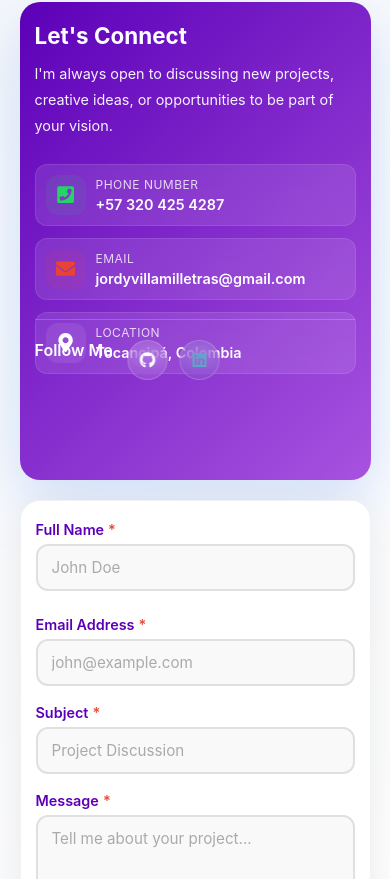
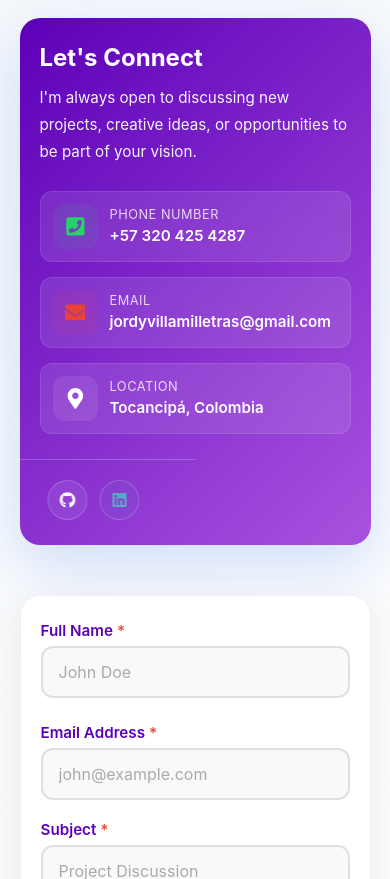
Before and after one commit to JordyVillamil/JordyVillamil.github.io, a React (Vite) app: page / in a window 390 px wide. Shown: the part 9105-9984 px from the top of the page. Built offline with nearby package versions, Linux system fonts and the light colour scheme.

Commit message:
se corrige el error de responsibidad en mobiles

```diff
--- a/src/sections/PortfolioSection.tsx
+++ b/src/sections/PortfolioSection.tsx
@@ -346,6 +346,8 @@ const PortfolioSection: React.FC<SectionProps> = ({ id }) => {
           >
             Get In Touch
           </motion.a>
+
+
         </motion.div>
       </div>
     </section>
--- a/src/styles/ContactSection.css
+++ b/src/styles/ContactSection.css
@@ -1,8 +1,9 @@
 /* ========================================
-   CONTACT SECTION - Portfolio Jordy Villamil
-   VERSIÓN CORREGIDA - Superposición Móvil
+   CONTACT SECTION - SOLUCIÓN DEFINITIVA MÓVIL
+   FIX ESPECÍFICO PARA SUPERPOSICIÓN
    ======================================== */
 
+/* Mantener todos los estilos desktop (no cambiar nada aquí) */
 .contact-section-container {
   padding: 100px 10% 80px 10%;
   background: linear-gradient(135deg, #f5f7fa 0%, #ffffff 100%);
@@ -12,7 +13,6 @@
   z-index: 2;
 }
 
-/* Section Title */
 .contact-section-container .section-title {
   font-size: 2.5rem;
   font-weight: 700;
@@ -21,7 +21,6 @@
   color: var(--color-primary-ui, #5c00b8);
 }
 
-/* Subtitle */
 .contact-section-container .section-subtitle {
   text-align: center;
   font-size: 1.1rem;
@@ -31,7 +30,6 @@
   line-height: 1.6;
 }
 
-/* Grid Layout */
 .contact-grid {
   display: grid;
   grid-template-columns: 1fr 1.5fr;
@@ -53,7 +51,7 @@
   color: #ffffff;
   box-shadow: 0 20px 60px rgba(106, 154, 241, 0.3);
   height: fit-content;
-  overflow: hidden;
+  overflow: visible;
 }
 
 .info-header h3 {
@@ -78,7 +76,6 @@
   z-index: 2;
 }
 
-/* Contact Info List */
 .contact-info-list {
   display: flex;
   flex-direction: column;
@@ -151,11 +148,10 @@
   word-break: break-word;
 }
 
-/* Social Links */
 .social-links {
   margin-top: 40px;
   padding-top: 30px;
-  border-top: 1px solid rgba(255, 255, 255, 0.2);
+  border-top: none;
   position: relative;
   z-index: 2;
 }
@@ -193,7 +189,6 @@
   box-shadow: 0 10px 30px rgba(0, 0, 0, 0.3);
 }
 
-/* Decorative Circles */
 .info-decoration {
   position: absolute;
   bottom: -50px;
@@ -250,14 +245,12 @@
   gap: 25px;
 }
 
-/* Form Row (dos columnas) */
 .form-row {
   display: grid;
   grid-template-columns: 1fr 1fr;
   gap: 20px;
 }
 
-/* Form Group */
 .form-group {
   display: flex;
   flex-direction: column;
@@ -278,7 +271,6 @@
   color: #e74c3c;
 }
 
-/* Input Fields */
 .contact-form input[type="text"],
 .contact-form input[type="email"],
 .contact-form textarea {
@@ -319,7 +311,6 @@
   max-height: 300px;
 }
 
-/* Submit Button */
 .submit-button {
   display: flex;
   align-items: center;
@@ -353,7 +344,6 @@
   opacity: 0.7;
 }
 
-/* Button States */
 .submit-button.sending {
   background: linear-gradient(135deg, #9b59b6, #8e44ad);
 }
@@ -366,7 +356,6 @@
   background: linear-gradient(135deg, #e74c3c, #c0392b);
 }
 
-/* Spinner */
 .spinner {
   width: 20px;
   height: 20px;
@@ -380,7 +369,6 @@
   to { transform: rotate(360deg); }
 }
 
-/* Success Message */
 .success-message {
   padding: 15px;
   background: linear-gradient(135deg, #d4edda, #c3e6cb);
@@ -393,7 +381,7 @@
 }
 
 /* ========================================
-   RESPONSIVE
+   RESPONSIVE - TABLET
    ======================================== */
 
 @media (max-width: 992px) {
@@ -412,7 +400,7 @@
 }
 
 /* ========================================
-   TABLET Y MÓVIL - FIX CRÍTICO
+   MÓVIL - SOLUCIÓN DEFINITIVA MEJORADA
    ======================================== */
 
 @media (max-width: 768px) {
@@ -420,30 +408,90 @@
     padding: 80px 5% 60px 5%;
   }
 
-  /* FIX: Asegurar que el grid sea columna simple */
+  /* Eliminar grid, usar flexbox */
   .contact-grid {
-    grid-template-columns: 1fr;
-    gap: 30px;
     display: flex;
     flex-direction: column;
+    gap: 30px;
   }
 
-  /* FIX: Resetear cualquier posicionamiento problemático */
-  .contact-info-panel,
-  .contact-form-panel {
-    position: relative !important;
+  /* Info panel - resetear completamente */
+  .contact-info-panel {
+    padding: 30px 20px;
     width: 100%;
-    margin: 0 !important;
+    display: flex;
+    flex-direction: column;
+    position: relative;
+    overflow: visible;
   }
 
-  .contact-info-panel {
-    padding: 30px 20px;
+  /* Header del panel */
+  .info-header {
+    width: 100%;
+    margin-bottom: 30px;
     order: 1;
   }
 
+  .info-header h3 {
+    font-size: 1.75rem;
+    margin-bottom: 15px;
+  }
+
+  .info-header p {
+    margin-bottom: 0;
+  }
+
+  /* Lista de contacto */
+  .contact-info-list {
+    display: flex;
+    flex-direction: column;
+    gap: 15px;
+    margin: 0;
+    width: 100%;
+    order: 2;
+    margin-bottom: 30px;
+  }
+
+  .info-item {
+    display: flex;
+    flex-direction: row;
+    width: 100%;
+    position: static;
+  }
+
+  /* Social links - FIX CRÍTICO CON ORDER */
+  .social-links {
+    width: 100%;
+    margin: 0;
+    padding-top: 25px;
+    order: 3; /* Asegurar que aparezca después */
+    border-top: 1px solid rgba(255, 255, 255, 0.2);
+  }
+
+  .social-links h4 {
+    width: 100%;
+    margin-bottom: 15px;
+    margin-top: 0;
+  }
+
+  .social-icons {
+    display: flex;
+    flex-wrap: wrap;
+    gap: 12px;
+    justify-content: flex-start;
+    width: 100%;
+  }
+
+  .social-link {
+    position: static;
+    flex-shrink: 0;
+  }
+
+  /* Form panel */
   .contact-form-panel {
     padding: 30px 20px;
-    order: 2;
+    width: 100%;
+    margin-top: 30px;
   }
 
   .form-row {
@@ -451,30 +499,14 @@
     gap: 25px;
   }
 
-  .info-header h3 {
-    font-size: 1.75rem;
-  }
-
-  .social-icons {
-    justify-content: flex-start;
-  }
-
-  /* Ocultar decoraciones en móviles */
+  /* Ocultar decoraciones */
   .info-decoration {
     display: none;
-  }
-
-  /* Asegurar z-index correcto */
-  .contact-info-list,
-  .social-links,
-  .info-header {
-    position: relative;
-    z-index: 10;
   }
 }
 
 /* ========================================
-   MÓVIL PEQUEÑO - FIX ADICIONAL
+   MÓVIL PEQUEÑO - FIXES MEJORADOS
    ======================================== */
 
 @media (max-width: 480px) {
@@ -492,26 +524,23 @@
     margin-bottom: 40px;
   }
 
-  /* FIX CRÍTICO: Forzar layout vertical sin superposición */
+  /* Forzar layout vertical */
   .contact-grid {
-    display: block !important;
-    width: 100%;
+    display: flex;
+    flex-direction: column;
+    gap: 25px;
   }
 
   .contact-info-panel {
-    display: block;
-    width: 100%;
     padding: 25px 20px;
-    margin-bottom: 25px !important;
-    position: relative;
+    display: flex;
+    flex-direction: column;
   }
 
-  .contact-form-panel {
-    display: block;
-    width: 100%;
-    padding: 25px 20px;
-    margin-top: 0 !important;
-    position: relative;
+  /* Usar flexbox order para controlar el flujo */
+  .info-header {
+    order: 1;
+    margin-bottom: 25px;
   }
 
   .info-header h3 {
@@ -521,12 +550,13 @@
 
   .info-header p {
     font-size: 0.95rem;
-    margin-bottom: 30px;
+    margin-bottom: 0;
   }
 
   .contact-info-list {
+    order: 2;
+    margin: 0 0 25px 0;
     gap: 15px;
-    margin-bottom: 30px;
   }
 
   .info-item {
@@ -552,20 +582,39 @@
     font-size: 0.95rem;
   }
 
+  /* Social links - orden controlado */
   .social-links {
-    margin-top: 30px;
-    padding-top: 25px;
+    order: 3;
+    margin: 0;
+    padding-top: 20px;
+    width: 100%;
   }
 
   .social-links h4 {
     font-size: 1.1rem;
     margin-bottom: 15px;
+    margin-top: 0;
+  }
+
+  .social-icons {
+    display: flex;
+    flex-direction: row;
+    flex-wrap: wrap;
+    gap: 12px;
+    width: 100%;
   }
 
   .social-link {
     width: 45px;
     height: 45px;
     font-size: 1.3rem;
+    position: static;
+  }
+
+  /* Form panel */
+  .contact-form-panel {
+    padding: 25px 20px;
+    margin: 25px 0 0 0;
   }
 
   .contact-form {
@@ -583,133 +632,27 @@
 }
 
 /* ========================================
-   MÓVIL EXTRA PEQUEÑO
-   ======================================== */
-
-@media (max-width: 400px) {
-  .contact-section-container {
-    padding: 50px 4% 40px 4%;
-  }
-
-  .contact-section-container .section-title {
-    font-size: 1.75rem;
-    margin-bottom: 12px;
-  }
-
-  .contact-section-container .section-subtitle {
-    font-size: 0.95rem;
-    margin-bottom: 35px;
-  }
-
-  /* FIX: Asegurar separación clara */
-  .contact-info-panel {
-    padding: 20px 15px;
-    margin-bottom: 20px !important;
-  }
-
-  .contact-form-panel {
-    padding: 20px 15px;
-    margin-top: 0 !important;
-  }
-
-  .info-header h3 {
-    font-size: 1.4rem;
-  }
-
-  .info-header p {
-    font-size: 0.9rem;
-    margin-bottom: 25px;
-  }
-
-  .contact-info-list {
-    gap: 12px;
-    margin-bottom: 25px;
-  }
-
-  .info-item {
-    padding: 10px;
-    gap: 10px;
-  }
-
-  .info-icon-wrapper {
-    min-width: 40px;
-    width: 40px;
-    height: 40px;
-  }
-
-  .info-icon {
-    font-size: 1.2rem;
-  }
-
-  .info-label {
-    font-size: 0.75rem;
-  }
-
-  .info-value {
-    font-size: 0.9rem;
-  }
-
-  .social-links {
-    margin-top: 25px;
-    padding-top: 20px;
-  }
-
-  .social-links h4 {
-    font-size: 1rem;
-    margin-bottom: 12px;
-  }
-
-  .social-icons {
-    gap: 12px;
-  }
-
-  .social-link {
-    width: 42px;
-    height: 42px;
-    font-size: 1.2rem;
-  }
-
-  .contact-form {
-    gap: 18px;
-  }
-
-  .form-group label {
-    font-size: 0.9rem;
-  }
-
-  .contact-form input[type="text"],
-  .contact-form input[type="email"],
-  .contact-form textarea {
-    padding: 12px 14px;
-    font-size: 0.95rem;
-  }
-
-  .submit-button {
-    font-size: 0.95rem;
-    padding: 13px 20px;
-  }
-}
-
-/* ========================================
-   FIX GLOBAL PARA SUPERPOSICIÓN
+   OVERRIDE FINAL - ELIMINAR SUPERPOSICIÓN
    ======================================== */
 
 @media (max-width: 768px) {
-  /* Eliminar cualquier float o posicionamiento absoluto */
-  .contact-section-container * {
-    float: none !important;
+  /* Resetear todos los estilos problemáticos */
+  .contact-info-panel,
+  .contact-info-panel * {
+    position: static !important;
   }
 
-  /* Asegurar que los paneles no se superpongan */
-  .contact-info-panel::after {
-    content: "";
-    display: block;
-    clear: both;
+  /* Excepciones para elementos absolutamente posicionados */
+  .info-decoration,
+  .info-decoration *,
+  .decoration-circle {
+    position: absolute !important;
+    display: none !important;
   }
 
-  .contact-form-panel::before {
-    content: "";
-    display: block;
-    clear: both;
+  /* Asegurar flexbox order */
+  .contact-info-panel {
+    display: flex !important;
+    flex-direction: column !important;
   }
 }
--- a/src/styles/PortfolioSection.css
+++ b/src/styles/PortfolioSection.css
@@ -643,6 +643,7 @@
 
   .portfolio-cta h3 {
     font-size: 1.5rem;
+    color: var(--color-primary-ui, #5c00b8);
   }
 
   .portfolio-cta p {
```
